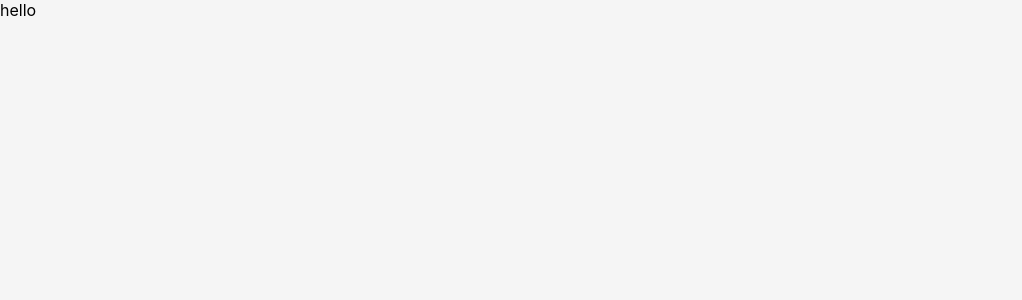
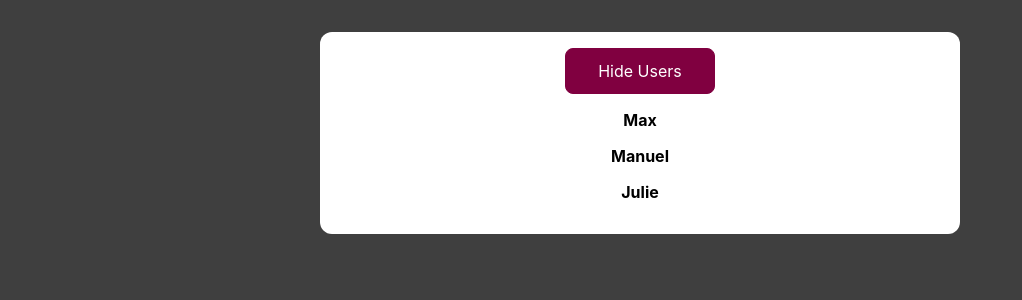
Before and after one commit to MdTasib/React-Complete-Guide, a React (Create React App) app: page / in a window 1280 px wide. Shown: the top 300 px of the page, without its empty margins (0-1022 px from the left). Built offline with nearby package versions, Linux system fonts and the light colour scheme.

Commit message:
module 13 - 03 / first class based component

```diff
--- a/src/Module_13/Module_13.jsx
+++ b/src/Module_13/Module_13.jsx
@@ -1,5 +1,8 @@
+import Users from './components/Users';
+import './module_13.css';
+
 const Module_13 = () => {
-	return <div>hello</div>;
+	return <Users />;
 };
 
 export default Module_13;
--- a/src/Module_13/components/User.js
+++ b/src/Module_13/components/User.js
@@ -1,7 +1,14 @@
+import { Component } from 'react';
 import classes from './User.module.css';
 
-const User = (props) => {
-  return <li className={classes.user}>{props.name}</li>;
-};
+class User extends Component {
+	render() {
+		return <li className={classes.user}>{this.props.name}</li>;
+	}
+}
+
+// const User = (props) => {
+//   return <li className={classes.user}>{props.name}</li>;
+// };
 
 export default User;
--- a/src/Module_13/components/Users.js
+++ b/src/Module_13/components/Users.js
@@ -13,12 +13,12 @@ const Users = () => {
 	const [showUsers, setShowUsers] = useState(true);
 
 	const toggleUsersHandler = () => {
-    setShowUsers((curState) => !curState);
+		setShowUsers(curState => !curState);
 	};
 
 	const usersList = (
 		<ul>
-      {DUMMY_USERS.map((user) => (
+			{DUMMY_USERS.map(user => (
 				<User key={user.id} name={user.name} />
 			))}
 		</ul>
--- /dev/null
+++ b/src/Module_13/module_13.css
@@ -0,0 +1,30 @@
+@import url('https://fonts.googleapis.com/css2?family=Noto+Sans+JP:wght@400;700&display=swap');
+
+* {
+	box-sizing: border-box;
+}
+
+html {
+	font-family: 'Noto Sans JP', sans-serif;
+}
+
+body {
+	margin: 0;
+	background-color: #3f3f3f;
+}
+
+button {
+	font: inherit;
+	cursor: pointer;
+	background-color: #800040;
+	color: white;
+	border: 1px solid #800040;
+	border-radius: 8px;
+	padding: 0.75rem 2rem;
+}
+
+button:hover,
+button:active {
+	background-color: #630032;
+	border-color: #630032;
+}
```
Lines whose indentation alone changed are shown as unchanged.
